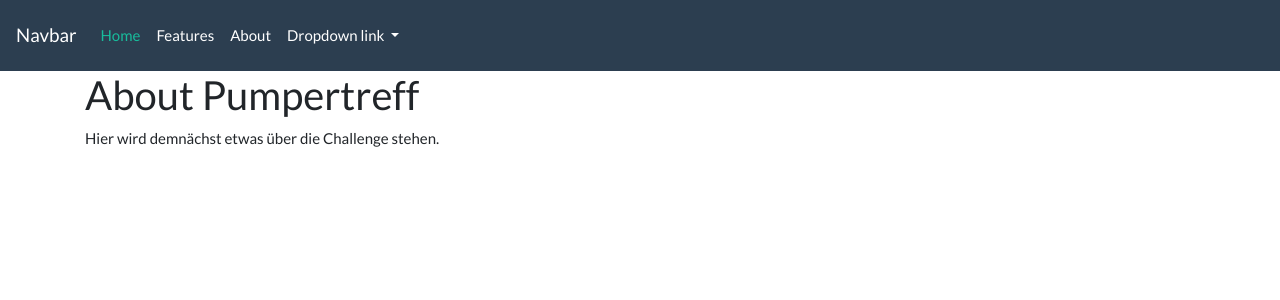
After one commit to kimstagram/pumpertreff, a Flask app: page /about in a window 1280 px wide. The commit adds this page. Shown: the top 300 px of the page. Run offline with Flask 2, Linux system fonts and the light colour scheme; some libraries are stand-ins or nearby versions.

Commit message:
About page

```diff
--- a/routes.py
+++ b/routes.py
@@ -6,6 +6,9 @@ app = Flask(__name__)
 def index():
     return render_template("index.html")
 
+@app.route("/about")
+def about():
+    return render_template("about.html")
 
 if __name__ == "__main__":
     app.run(debug=True)
--- /dev/null
+++ b/templates/about.html
@@ -0,0 +1,12 @@
+{% extends "layout.html" %}
+
+{% block content %}
+    <main class="about-section">
+        <div class="container">
+
+            <h2>About Pumpertreff</h2>
+            <p>Hier wird demnächst etwas über die Challenge stehen.</p>
+
+        </div>
+    </main>
+{% endblock %}
--- a/templates/layout.html
+++ b/templates/layout.html
@@ -20,20 +20,20 @@
 
 
     <nav class="navbar navbar-expand-lg navbar-dark bg-primary">
-      <a class="navbar-brand" href="#">Navbar</a>
+      <a class="navbar-brand" href="{{ url_for('index') }}">Navbar</a>
       <button class="navbar-toggler" type="button" data-toggle="collapse" data-target="#navbarNavDropdown" aria-controls="navbarNavDropdown" aria-expanded="false" aria-label="Toggle navigation">
         <span class="navbar-toggler-icon"></span>
       </button>
       <div class="collapse navbar-collapse" id="navbarNavDropdown">
         <ul class="navbar-nav">
           <li class="nav-item active">
-            <a class="nav-link" href="#">Home <span class="sr-only">(current)</span></a>
+            <a class="nav-link" href="{{ url_for('index') }}">Home <span class="sr-only">(current)</span></a>
           </li>
           <li class="nav-item">
             <a class="nav-link" href="#">Features</a>
           </li>
           <li class="nav-item">
-            <a class="nav-link" href="#">Pricing</a>
+            <a class="nav-link" href="{{ url_for('about') }}">About</a>
           </li>
           <li class="nav-item dropdown">
             <a class="nav-link dropdown-toggle" href="#" id="navbarDropdownMenuLink" role="button" data-toggle="dropdown" aria-haspopup="true" aria-expanded="false">
```
